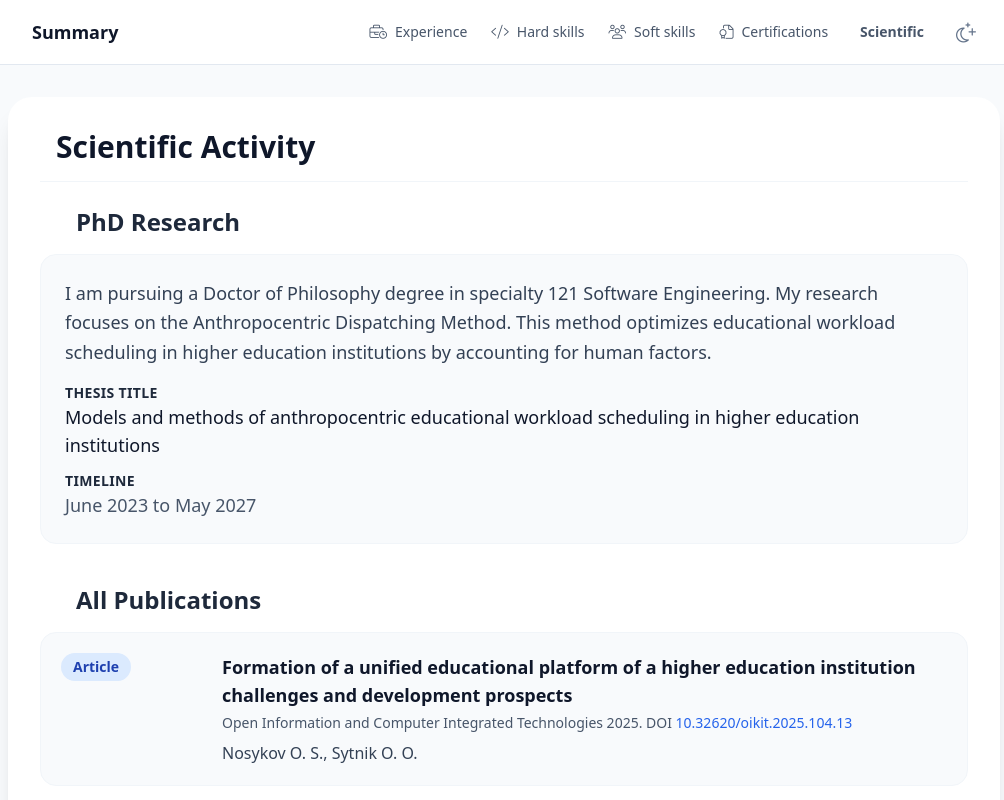
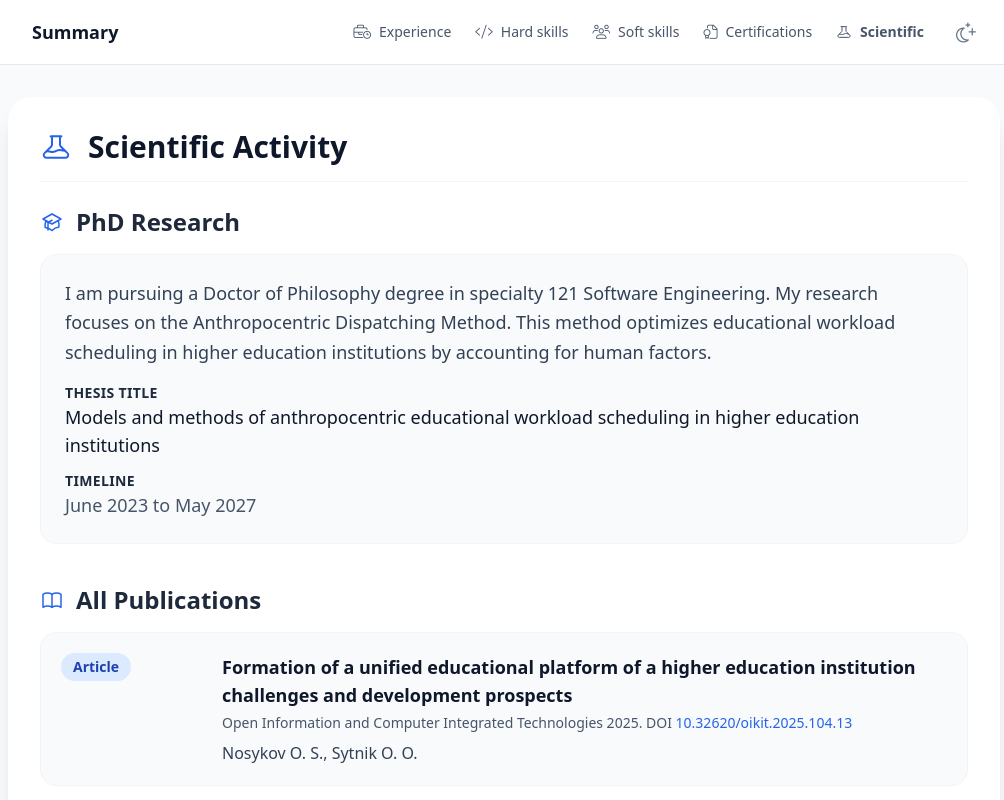
Before and after one commit to sytnik/sytnik.github.io, an Angular app in the folder SytnikGithub/: page /scientific in a window 1280 px wide. Shown: the top 800 px of the page, without its empty margins (136-1140 px from the left). Built offline with nearby package versions, Linux system fonts and the light colour scheme.

Commit message:
fix: replace missing fontawesome icons with svgs in scientific section

```diff
--- a/SytnikGithub/src/app/app-header/app-header.component.html
+++ b/SytnikGithub/src/app/app-header/app-header.component.html
@@ -30,7 +30,8 @@
         </a>
         <a routerLink="/scientific" routerLinkActive="text-blue-600 dark:text-blue-400 font-semibold" (click)="closeNavbar()"
            class="text-slate-600 dark:text-slate-300 hover:text-slate-900 dark:hover:text-white transition-colors cursor-pointer flex items-center text-sm">
-          <i class="fal fa-flask mr-2"></i>Scientific
+          <svg class="w-4 h-4 mr-2" fill="none" stroke="currentColor" viewBox="0 0 24 24"><path stroke-linecap="round" stroke-linejoin="round" stroke-width="1.5" d="M19.428 15.428a2 2 0 00-1.022-.547l-2.387-.477a6 6 0 00-3.86.517l-.318.158a6 6 0 01-3.86.517L6.05 15.21a2 2 0 00-1.806.547M8 4h8l-1 1v5.172a2 2 0 00.586 1.414l5 5c1.26 1.26.367 3.414-1.415 3.414H4.828c-1.782 0-2.674-2.154-1.414-3.414l5-5A2 2 0 009 10.172V5L8 4z"></path></svg>
+          Scientific
         </a>
 
         <button (click)="toggleTheme()"
@@ -88,8 +89,9 @@
           <i class="fal fa-file-certificate mr-3 w-5 text-center"></i>Certifications
         </a>
         <a routerLink="/scientific" routerLinkActive="bg-blue-50 text-blue-600 dark:bg-slate-800 dark:text-blue-400" (click)="closeNavbar()"
-           class="block px-3 py-3 rounded-lg text-base font-medium text-slate-700 dark:text-slate-300 hover:text-slate-900 hover:bg-slate-50 dark:hover:text-white dark:hover:bg-slate-800 transition-colors">
-          <i class="fal fa-flask mr-3 w-5 text-center"></i>Scientific
+           class="block px-3 py-3 rounded-lg text-base font-medium text-slate-700 dark:text-slate-300 hover:text-slate-900 hover:bg-slate-50 dark:hover:text-white dark:hover:bg-slate-800 transition-colors flex items-center">
+          <svg class="w-5 h-5 mr-3" fill="none" stroke="currentColor" viewBox="0 0 24 24"><path stroke-linecap="round" stroke-linejoin="round" stroke-width="1.5" d="M19.428 15.428a2 2 0 00-1.022-.547l-2.387-.477a6 6 0 00-3.86.517l-.318.158a6 6 0 01-3.86.517L6.05 15.21a2 2 0 00-1.806.547M8 4h8l-1 1v5.172a2 2 0 00.586 1.414l5 5c1.26 1.26.367 3.414-1.415 3.414H4.828c-1.782 0-2.674-2.154-1.414-3.414l5-5A2 2 0 009 10.172V5L8 4z"></path></svg>
+          Scientific
         </a>
       </div>
     </div>
--- a/SytnikGithub/src/app/scientific/scientific.component.html
+++ b/SytnikGithub/src/app/scientific/scientific.component.html
@@ -1,11 +1,13 @@
 <div class="bg-white dark:bg-slate-800 rounded-3xl shadow-xl overflow-hidden transition-colors duration-300 p-6 md:p-8">
   <h2 class="text-3xl font-extrabold mb-6 text-slate-900 dark:text-white flex items-center border-b border-slate-100 dark:border-slate-700 pb-4">
-    <i class="fal fa-flask text-blue-600 dark:text-blue-400 mr-4"></i> Scientific Activity
+    <svg class="w-8 h-8 mr-4 text-blue-600 dark:text-blue-400" fill="none" stroke="currentColor" viewBox="0 0 24 24"><path stroke-linecap="round" stroke-linejoin="round" stroke-width="1.5" d="M19.428 15.428a2 2 0 00-1.022-.547l-2.387-.477a6 6 0 00-3.86.517l-.318.158a6 6 0 01-3.86.517L6.05 15.21a2 2 0 00-1.806.547M8 4h8l-1 1v5.172a2 2 0 00.586 1.414l5 5c1.26 1.26.367 3.414-1.415 3.414H4.828c-1.782 0-2.674-2.154-1.414-3.414l5-5A2 2 0 009 10.172V5L8 4z"></path></svg>
+    Scientific Activity
   </h2>
 
   <div class="mb-10">
     <h3 class="text-2xl font-bold mb-4 text-slate-800 dark:text-slate-100 flex items-center">
-      <i class="fal fa-graduation-cap text-blue-600 dark:text-blue-400 mr-3 w-6 text-center"></i> PhD Research
+      <svg class="w-6 h-6 mr-3 text-blue-600 dark:text-blue-400" fill="none" stroke="currentColor" viewBox="0 0 24 24"><path stroke-linecap="round" stroke-linejoin="round" stroke-width="1.5" d="M12 14l9-5-9-5-9 5 9 5zm0 0l6.16-3.422a12.083 12.083 0 01.665 6.479A11.952 11.952 0 0012 20.5a11.95 11.95 0 00-6.824-2.998 12.078 12.078 0 01.665-6.479L12 14zm-4 6v-7.5l4-2.222"></path></svg>
+      PhD Research
     </h3>
     <div class="bg-slate-50 dark:bg-slate-900/50 rounded-2xl p-6 border border-slate-100 dark:border-slate-700">
       <p class="text-lg text-slate-700 dark:text-slate-300 mb-4 leading-relaxed">
@@ -26,7 +28,8 @@
 
   <div>
     <h3 class="text-2xl font-bold mb-4 text-slate-800 dark:text-slate-100 flex items-center">
-      <i class="fal fa-books text-blue-600 dark:text-blue-400 mr-3 w-6 text-center"></i> All Publications
+      <svg class="w-6 h-6 mr-3 text-blue-600 dark:text-blue-400" fill="none" stroke="currentColor" viewBox="0 0 24 24"><path stroke-linecap="round" stroke-linejoin="round" stroke-width="1.5" d="M12 6.253v13m0-13C10.832 5.477 9.246 5 7.5 5S4.168 5.477 3 6.253v13C4.168 18.477 5.754 18 7.5 18s3.332.477 4.5 1.253m0-13C13.168 5.477 14.754 5 16.5 5c1.747 0 3.332.477 4.5 1.253v13C19.832 18.477 18.247 18 16.5 18c-1.746 0-3.332.477-4.5 1.253"></path></svg>
+      All Publications
     </h3>
     <div class="space-y-4">
 
```
